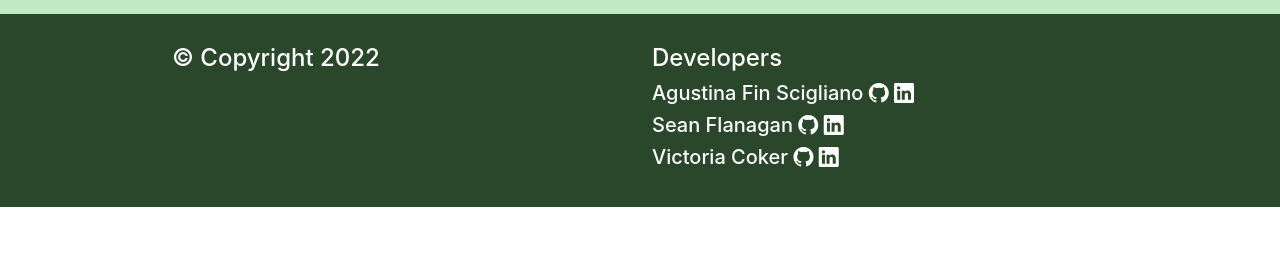
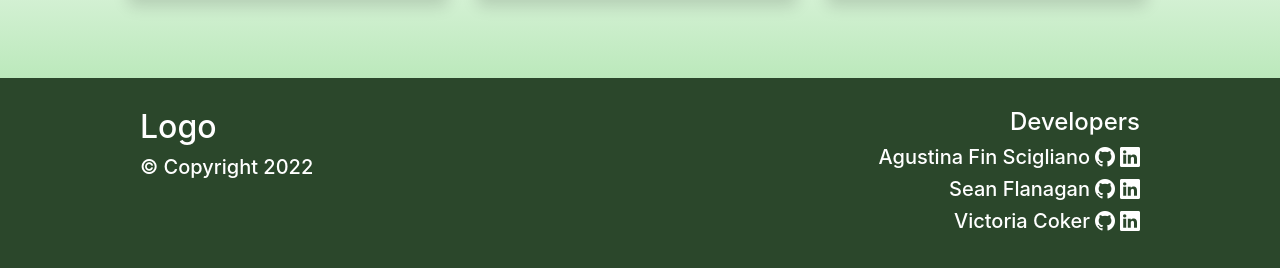
Before and after one commit to ShnanignFlanign/Best-Buds-Frontend, a React (Create React App) app in the folder best-buds/: page / in a window 1280 px wide. Shown: the part 664-932 px from the top of the page. Before the commit the page ends 871 px from the top, so only its background shows below. Built offline with nearby package versions, Linux system fonts and the light colour scheme.

Commit message:
Styled footer

```diff
--- a/best-buds/src/App.js
+++ b/best-buds/src/App.js
@@ -22,7 +22,7 @@ class App extends Component{
     return(
       <div>
       <Header/>
-      <Container className="pt-5 pb-5">
+      <Container className="main-container">
         <Row>
         <Col xs={12} md={6}>
         <h2>Your Buds</h2>
--- a/best-buds/src/components/Footer.js
+++ b/best-buds/src/components/Footer.js
@@ -6,19 +6,30 @@ import Col from 'react-bootstrap/Col';
 class Footer extends Component{
   render(){
     return(
+      <div>
       <Container fluid fixed="bottom" className="custom-foot">
         <Row className="custom-row">
-        <Col style={{textAlign: "left"}}> <h4>&copy; Copyright 2022</h4></Col>
-        <Col style={{textAlign: "left"}}>
+        <Col xs={4} md={6} style={{textAlign: "left"}}> <h2>Logo</h2><h5>&copy; Copyright 2022</h5></Col>
+        <Col xs={8} md={6} style={{textAlign: "right"}}>
           {/* Should these be links?  */}
           {/* Can we haave the icons link to the associated websites? */}
           <h4>Developers</h4>
-          <h5>Agustina Fin Scigliano  <i class="bi bi-github" style={{ fontSize: 20 }}></i> <i class="bi bi-linkedin" style={{ fontSize: 20 }}></i></h5>
-          <h5>Sean Flanagan <i class="bi bi-github" style={{ fontSize: 20 }}></i> <i class="bi bi-linkedin" style={{ fontSize: 20 }}></i></h5>
-          <h5>Victoria Coker <i class="bi bi-github" style={{ fontSize: 20 }}></i> <i class="bi bi-linkedin" style={{ fontSize: 20 }}></i></h5>
+          <h5>Agustina Fin Scigliano
+          <a href="https://github.com/goosefin"><i class="bi bi-github" style={{ fontSize: 20, padding: 5}}></i></a>
+           <a href="www.linkedin.com/in/agustina-fin"><i class="bi bi-linkedin" style={{ fontSize: 20 }}></i></a>
+           </h5>
+          <h5>Sean Flanagan
+              <a href="https://github.com/ShnanignFlanign"><i class="bi bi-github" style={{ fontSize: 20, padding: 5 }}></i></a>
+              <a href="https://www.linkedin.com/in/seanflanagan-pg/"><i class="bi bi-linkedin" style={{ fontSize: 20 }}></i></a>
+          </h5>
+          <h5>Victoria Coker
+          <a href="https://github.com/Vic-e"><i class="bi bi-github" style={{ fontSize: 20, padding: 5 }}></i></a>
+           <a href="https://www.linkedin.com/in/victoria-coker-2149611b/"><i class="bi bi-linkedin" style={{ fontSize: 20 }}></i></a>
+           </h5>
         </Col>
         </Row>
       </Container>
+      </div>
     )
   }
 }
--- a/best-buds/src/index.css
+++ b/best-buds/src/index.css
@@ -17,10 +17,25 @@ h1{
   font-size: 70px;
 }
 
+a{
+  color: white;
+}
+
+a:hover {
+  color: #1d301d
+}
+
+.main-container {
+  margin: 0 auto;
+  width: 80%;
+  padding: 80px 0 80px 0;
+}
+
 .custom-row {
-  max-width: 960px;
   margin: 0 auto;
+  width: 80%;
 }
+
 .custom-hdr {
 border-bottom: solid #c0c0c0 1px;
 padding-bottom: 30px;
```
